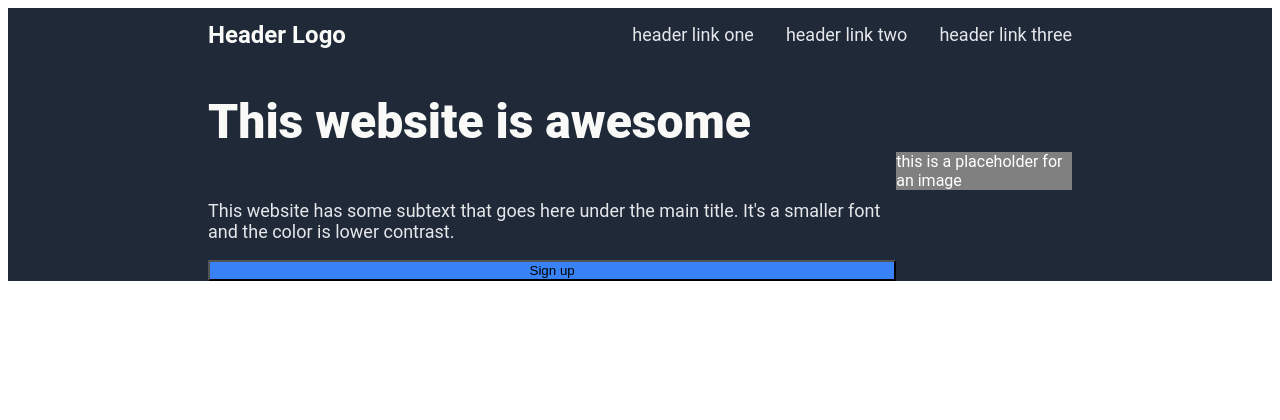
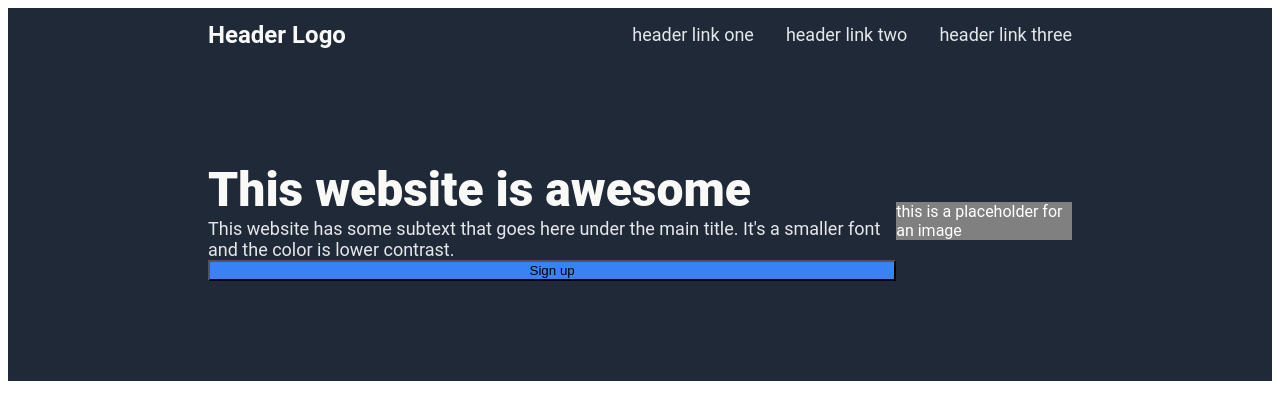
Before and after one commit to arnoudteck/odin-landing-page, a plain HTML site: page index.html in a window 1280 px wide. Drawn offline with Linux system fonts and the light colour scheme.

Commit message:
Apply margin and padding to header and hero

```diff
--- a/style.css
+++ b/style.css
@@ -11,6 +11,7 @@ body {
     display: flex;
     justify-content: space-between;
     align-items: center;
+    margin-bottom: 100px;
 }
 
 .header-logo {
@@ -34,6 +35,7 @@ body {
 .hero {
     display: flex;
     align-items: center;
+    padding-bottom: 100px;
 }
 
 .hero-text {
@@ -45,11 +47,13 @@ body {
     font-size: 48px;
     color: #f9faf8;
     font-weight: 900;
+    margin: 0;
 }
 
 .hero-text p {
     font-size: 18px;
     color: #e5e7eb;
+    margin: 0;
 }
 
 .hero-text button {
```
